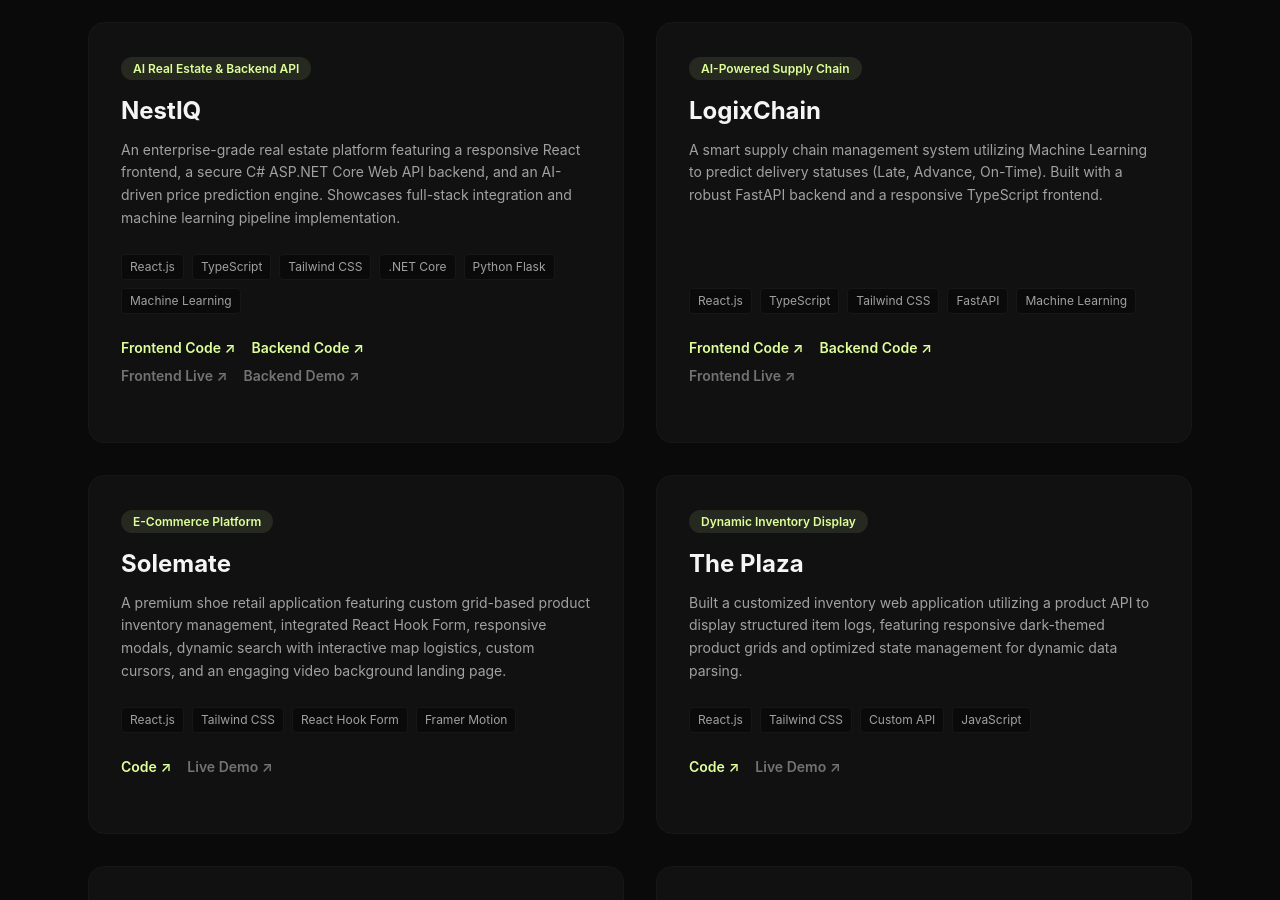
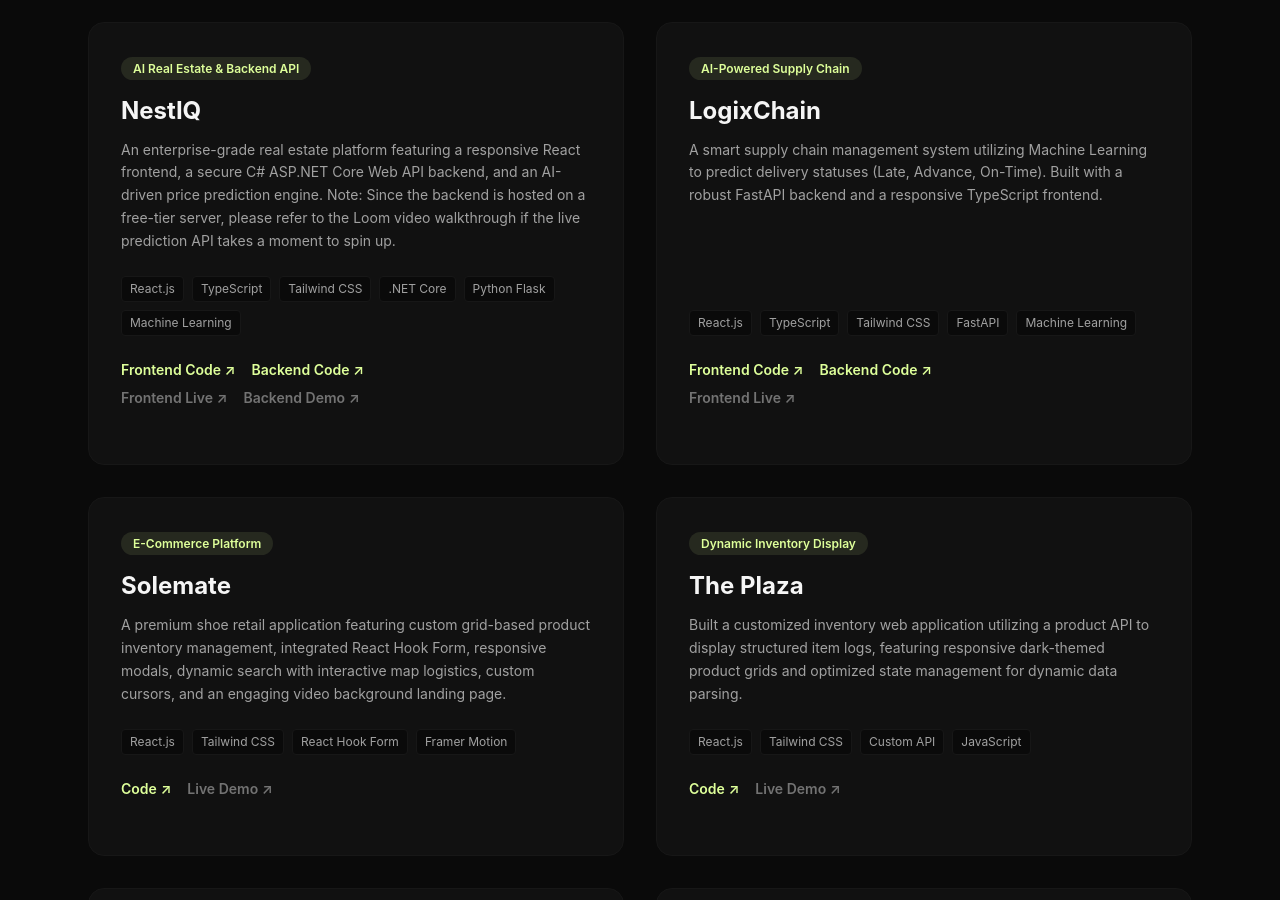
Before and after one commit to muchaslam7-design/Muneeba_Portfolio, a React (Vite) app: page / in a window 1280 px wide. Shown: the part 800-1700 px from the top of the page. Built offline with nearby package versions, Linux system fonts and the light colour scheme.

Commit message:
Modify NestIQ project description
Updated project description for NestIQ to include a note about the backend server.

```diff
--- a/src/Portfolio.jsx
+++ b/src/Portfolio.jsx
@@ -5,7 +5,7 @@ const Portfolio = () => {
     {
     title: "NestIQ",
     category: "AI Real Estate & Backend API",
-    desc: "An enterprise-grade real estate platform featuring a responsive React frontend, a secure C# ASP.NET Core Web API backend, and an AI-driven price prediction engine. Showcases full-stack integration and machine learning pipeline implementation.",
+    desc: "An enterprise-grade real estate platform featuring a responsive React frontend, a secure C# ASP.NET Core Web API backend, and an AI-driven price prediction engine. Note: Since the backend is hosted on a free-tier server, please refer to the Loom video walkthrough if the live prediction API takes a moment to spin up.",
     tech: ["React.js", "TypeScript", "Tailwind CSS", ".NET Core", "Python Flask", "Machine Learning"],
     github: "https://github.com/muchaslam7-design/nestIQ_Frontend",
     live: "https://nest-iq-frontend-8lqf.vercel.app/",
```
